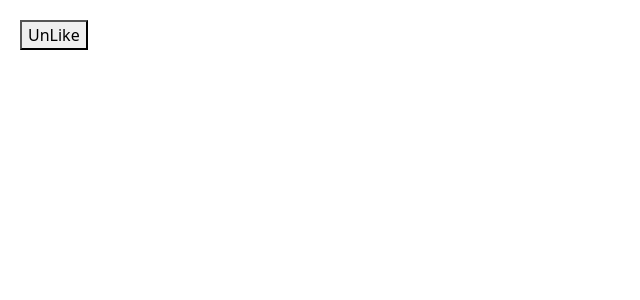
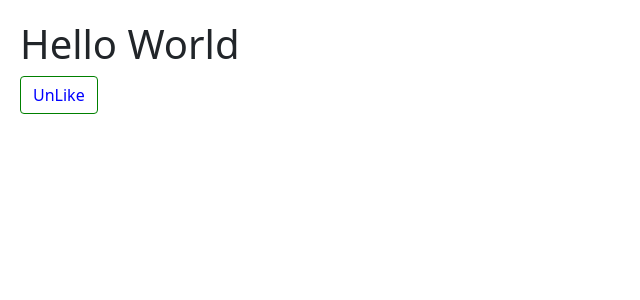
Before and after one commit to kamlesh19971/hello-world, an Angular app: page / in a window 1280 px wide. Shown: the top 300 px of the page, without its empty margins (0-640 px from the left). Built offline with nearby package versions, Linux system fonts and the light colour scheme.

Commit message:
style added

```diff
--- a/src/app/app.component.html
+++ b/src/app/app.component.html
@@ -1,6 +1,7 @@
 <!-- <img [src]="imageUrl" />
 <button (click)="onClick()"></button> -->
 
+<h1>Hello World</h1>
 <favorite
   [isFavorite]="post.isFavorite"
   (change)="onFavoriteChanged($event)"
--- a/src/app/favorite/favorite.component.css
+++ b/src/app/favorite/favorite.component.css
@@ -0,0 +1,6 @@
+
+
+.btn {
+    color: red;
+    border: 1px solid green;
+}
--- a/src/app/favorite/favorite.component.html
+++ b/src/app/favorite/favorite.component.html
@@ -5,6 +5,12 @@
   (click)="onClick()"
 ></span> -->
 
-<button (click)="onClick()">
+<style>
+  .btn {
+    color: blue;
+  }
+</style>
+
+<button class="btn" (click)="onClick()">
   {{ isSelected ? "UnLike" : "Like" }}
 </button>
--- a/src/app/favorite/favorite.component.ts
+++ b/src/app/favorite/favorite.component.ts
@@ -3,20 +3,21 @@ import { Component, OnInit, Input, Output, EventEmitter } from '@angular/core';
 @Component({
   selector: 'favorite',
   templateUrl: './favorite.component.html',
+  styles: [
+    `
+      .btn {
+          color: green;
+          border: 1px solid green;
+      }
+    `
+  ],
   styleUrls: ['./favorite.component.css']
 })
-export class FavoriteComponent implements OnInit {
+export class FavoriteComponent {
 
   @Input("isFavorite") isSelected: boolean | undefined;
-
   @Output('change') click = new EventEmitter();
 
-  constructor() {
-
-  }
-
-  ngOnInit(): void {
-  }
 
   onClick() {
     this.isSelected = !this.isSelected;
```
